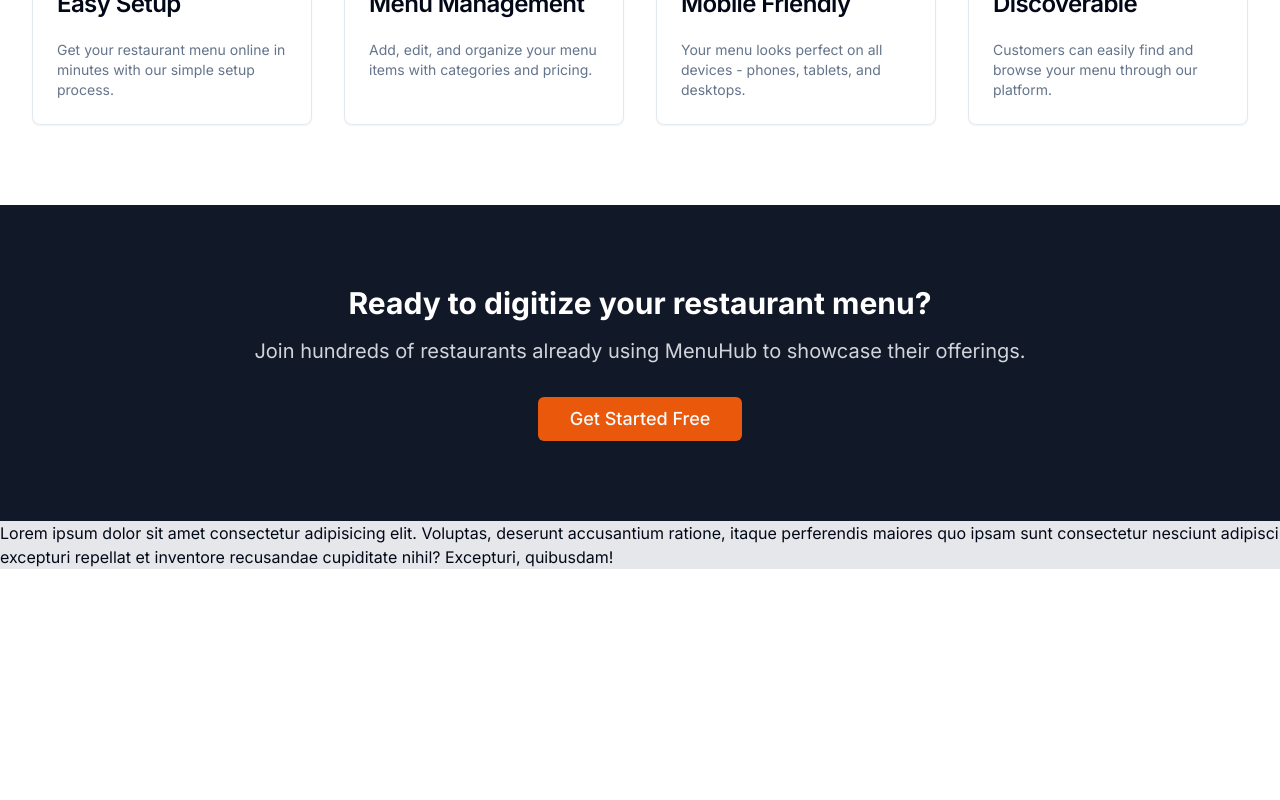
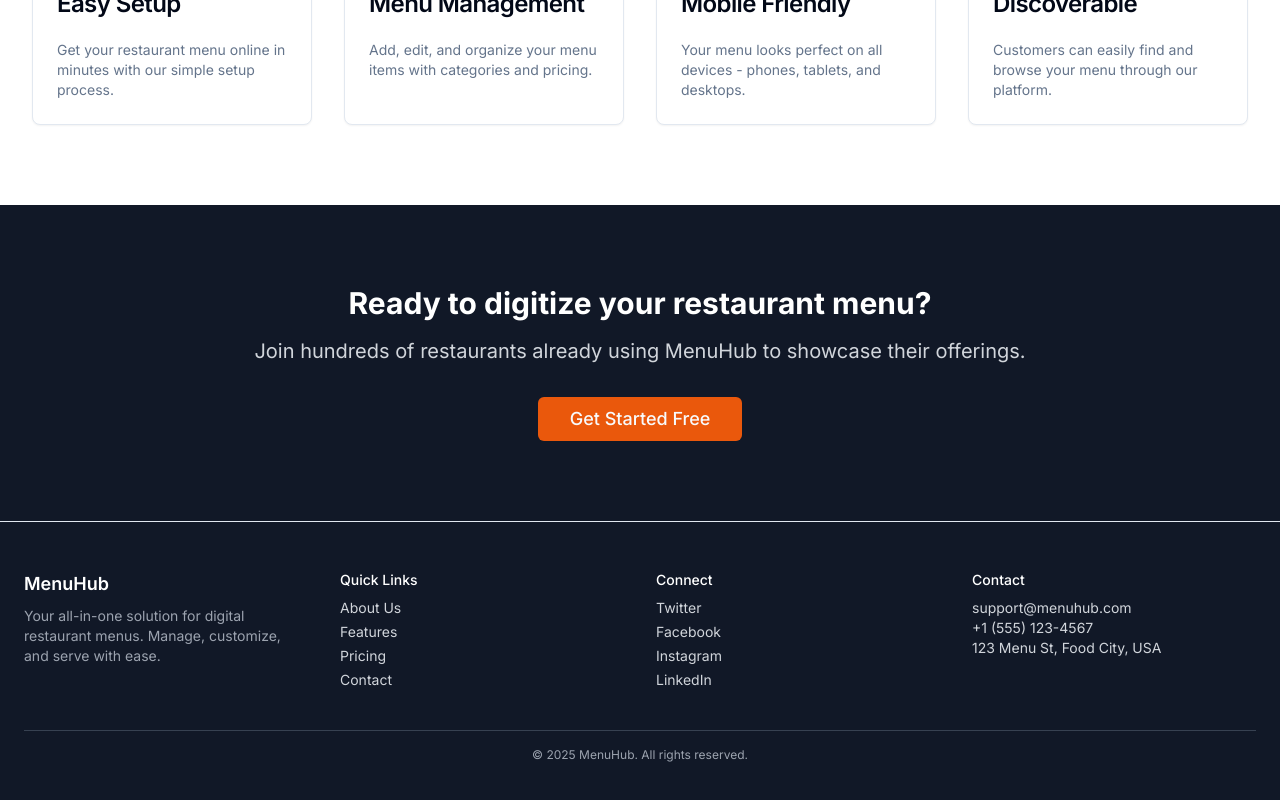
Before and after one commit to Cogitator28/MenuHub, a Next.js app: page / in a window 1280 px wide. Shown: the part 752-1552 px from the top of the page. Before the commit the page ends 1321 px from the top, so only its background shows below. Built offline with nearby package versions, Linux system fonts and the light colour scheme; no server answers.

Commit message:
footer & layout fix

```diff
--- a/app/page.tsx
+++ b/app/page.tsx
@@ -112,6 +112,7 @@ export default function HomePage() {
           </SignedOut>
         </div>
       </section>
+      <hr />
     </div>
   )
 }
--- a/components/footer.tsx
+++ b/components/footer.tsx
@@ -1,7 +1,53 @@
+export function Footer() {
+    return (
+        <footer className="bg-gray-900 text-white px-6 py-10">
+            <div className="max-w-7xl mx-auto grid grid-cols-1 md:grid-cols-4 gap-8 text-sm mt-2">
 
+                {/* Brand Section */}
+                <div>
+                    <h2 className="text-lg font-semibold">MenuHub</h2>
+                    <p className="mt-2 text-gray-400">
+                        Your all-in-one solution for digital restaurant menus. Manage, customize, and serve with ease.
+                    </p>
+                </div>
 
-export function Footer() {
-    return <section className="flex h-fit bg-gray-200">
-        <p>Lorem ipsum dolor sit amet consectetur adipisicing elit. Voluptas, deserunt accusantium ratione, itaque perferendis maiores quo ipsam sunt consectetur nesciunt adipisci excepturi repellat et inventore recusandae cupiditate nihil? Excepturi, quibusdam!</p>
-    </section>
+                {/* Quick Links */}
+                <div>
+                    <h3 className="font-medium mb-2">Quick Links</h3>
+                    <ul className="space-y-1 text-gray-300">
+                        <li><a href="/about" className="hover:text-white">About Us</a></li>
+                        <li><a href="/features" className="hover:text-white">Features</a></li>
+                        <li><a href="/pricing" className="hover:text-white">Pricing</a></li>
+                        <li><a href="/contact" className="hover:text-white">Contact</a></li>
+                    </ul>
+                </div>
+
+                {/* Social Media */}
+                <div>
+                    <h3 className="font-medium mb-2">Connect</h3>
+                    <ul className="space-y-1 text-gray-300">
+                        <li><a href="https://twitter.com" className="hover:text-white">Twitter</a></li>
+                        <li><a href="https://facebook.com" className="hover:text-white">Facebook</a></li>
+                        <li><a href="https://instagram.com" className="hover:text-white">Instagram</a></li>
+                        <li><a href="https://linkedin.com" className="hover:text-white">LinkedIn</a></li>
+                    </ul>
+                </div>
+
+                {/* Contact */}
+                <div>
+                    <h3 className="font-medium mb-2">Contact</h3>
+                    <p className="text-gray-300">
+                        support@menuhub.com <br />
+                        +1 (555) 123-4567 <br />
+                        123 Menu St, Food City, USA
+                    </p>
+                </div>
+            </div>
+
+            {/* Bottom Bar */}
+            <div className="mt-10 border-t border-gray-700 pt-4 text-center text-gray-400 text-xs">
+                &copy; {new Date().getFullYear()} MenuHub. All rights reserved.
+            </div>
+        </footer>
+    );
 }
--- a/components/navbar.tsx
+++ b/components/navbar.tsx
@@ -27,9 +27,11 @@ export function Navbar() {
           </Link>
 
           <div className="flex items-center space-x-4">
-            <Link href="/explore">
-              <Button variant="ghost">Explore Restaurants</Button>
-            </Link>
+            <div className="hidden lg:flex">
+              <Link href="/explore">
+                <Button variant="ghost">Explore Restaurants</Button>
+              </Link>
+            </div>
             <SignedIn>
               <Link href="/dashboard/setup">
                 <Button>Dashboard</Button>
```
